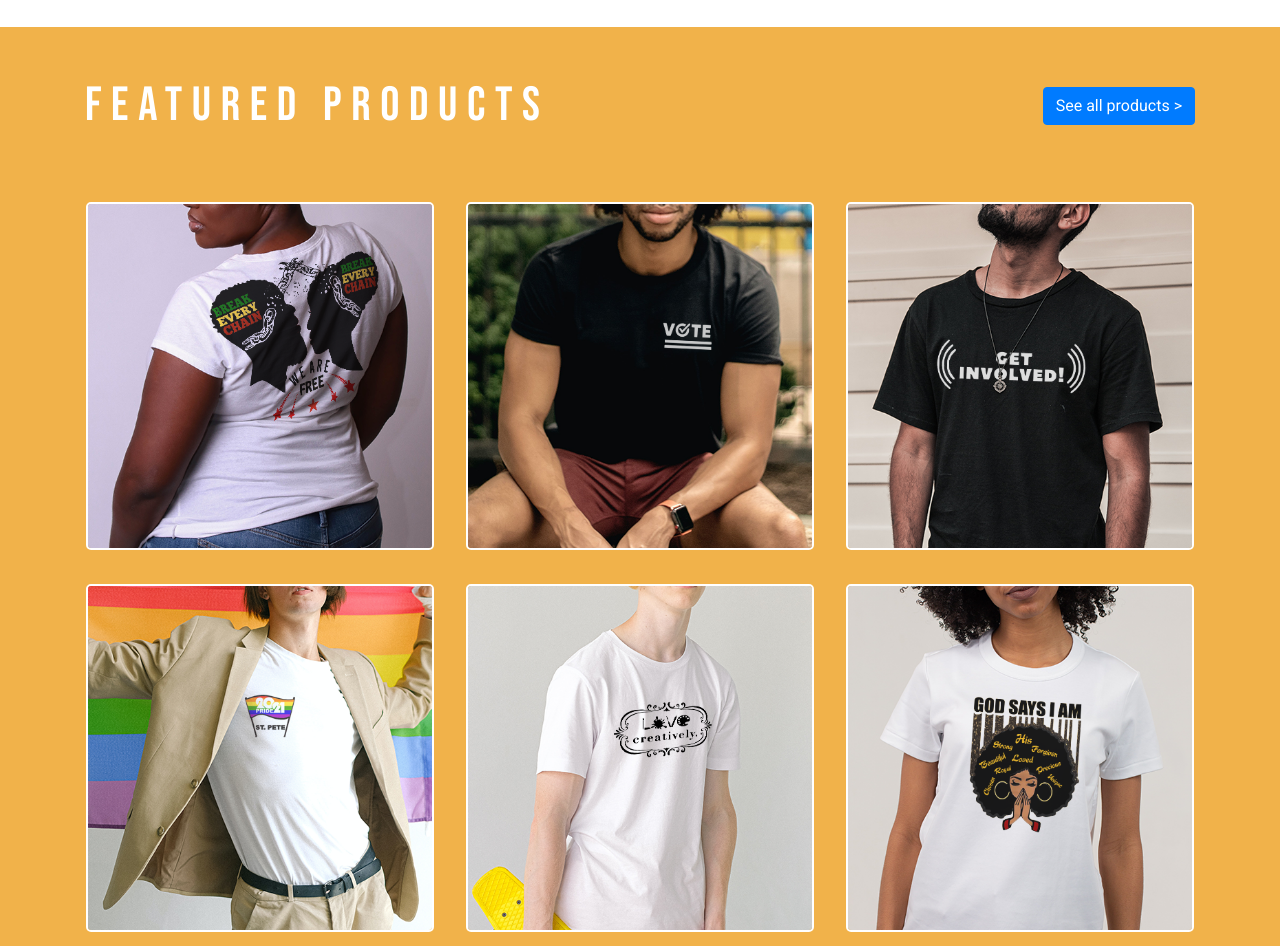
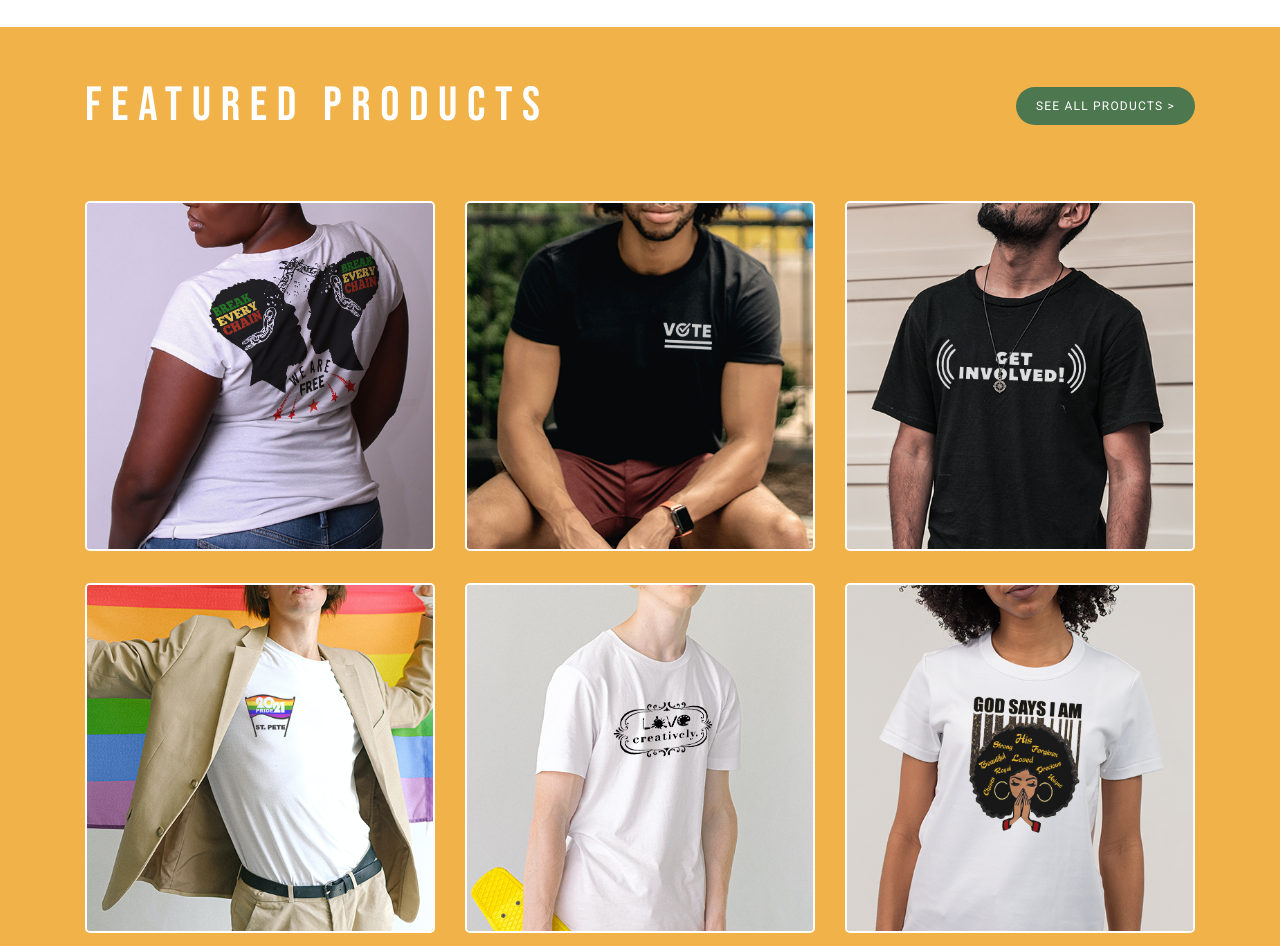
Before and after one commit to rscole87/ssprintsplus_website_bootstrap, a website: page index.html in a window 1280 px wide. Shown: the part 1076-2022 px from the top of the page. Drawn offline with nearby package versions, Linux system fonts and the light colour scheme.

Commit message:
resolve bootstrap button styling glitch and replace with custom style

```diff
--- a/css/_mixins.scss
+++ b/css/_mixins.scss
@@ -29,14 +29,20 @@
 }
 
 @mixin bttnStyle {
-  // text-transform: uppercase;
-  // max-height: 40px;
-  // font-size: 0.75em;
-  // font-weight: 400;
-  // color: $darkSecondary;
-  // transition-duration: 0.5s;
-  // padding: 10px 20px;
-  // min-width: 50px;
-  // border: none;
-  // background-color: white;
+  text-transform: uppercase;
+  font-size: 0.75em;
+  font-weight: 400;
+  letter-spacing: 0.1em;
+  color: $lightComplementary;
+  background-color: $mediumPrimary;
+  transition-duration: 0.5s;
+  padding: 10px 20px;
+  border-radius: 20px;
+
+  &:hover {
+    color: $lightComplementary;
+    background-color: $lightPrimary;
+    border-radius: 0px;
+    text-decoration: none;
+  }
 }
--- a/css/style.scss
+++ b/css/style.scss
@@ -52,6 +52,10 @@ nav {
 .heading-medium {
   @include heading();
   font-size: 3em;
+}
+
+.my-bttn {
+  @include bttnStyle();
 }
 
 #order-request-modal {
@@ -125,17 +129,7 @@ nav {
     color: $lightComplementary;
   }
 
-  button {
-    @include bttnStyle();
-  }
-
-  button:hover {
-    color: $lightComplementary;
-    background-color: $lightPrimary;
-  }
-
   #featured-products-div {
-
     .product-thumb {
       max-width: 100%;
       border-radius: 5px;
@@ -149,12 +143,11 @@ nav {
     }
   }
 
-  #feature-modal{
-    img{
+  #feature-modal {
+    img {
       width: 100%;
     }
   }
-
 }
 
 #capabilities-section {
@@ -262,7 +255,7 @@ nav {
   }
 }
 
-.contact-link{
+.contact-link {
   color: $lightPrimary;
 }
 
--- a/index.html
+++ b/index.html
@@ -171,7 +171,7 @@
 
           <div class="col-12 col-sm-6">
             <h1>Print and press with S&S today!</h1>
-            <a href="./about.html" type="button" class="btn btn-primary">About Us ></a>
+            <a href="./about.html" type="button" class="my-bttn">About Us ></a>
           </div>
         </div>
       </div>
@@ -182,37 +182,37 @@
         <div class="row">
           <div class="heading-div col d-flex justify-content-between align-items-center">
             <h3 class="heading-medium">Featured Products</h3>
-            <a href="./products.html" type="button" class="btn btn-primary">See all products ></a>
+            <a href="./products.html" type="button" class="my-bttn">See all products ></a>
           </div>
         </div>
         <div id="featured-products-div" class="row">
           <div class="col-6 col-md-4 my-3">
-            <a type="button" class="btn p-0 product-thumb-link" data-toggle="modal" data-target="#feature-modal">
+            <a type="button" class="product-thumb-link" data-toggle="modal" data-target="#feature-modal">
               <img src="./images/feat-freedom.png" class="product-thumb" alt="" />
             </a>
           </div>
           <div class="col-6 col-md-4 my-3">
-            <a type="button" class="btn p-0 product-thumb-link" data-toggle="modal" data-target="#feature-modal">
+            <a type="button" class="product-thumb-link" data-toggle="modal" data-target="#feature-modal">
               <img src="./images/feat-vote.png" class="product-thumb" alt="" />
             </a>
           </div>
           <div class="col-6 col-md-4 my-3">
-            <a type="button" class="btn p-0 product-thumb-link" data-toggle="modal" data-target="#feature-modal">
+            <a type="button" class="product-thumb-link" data-toggle="modal" data-target="#feature-modal">
               <img src="./images/feat-involved.png" class="product-thumb" alt="" />
             </a>
           </div>
           <div class="col-6 col-md-4 my-3">
-            <a type="button" class="btn p-0 product-thumb-link" data-toggle="modal" data-target="#feature-modal">
+            <a type="button" class="product-thumb-link" data-toggle="modal" data-target="#feature-modal">
               <img src="./images/feat-pride.png" class="product-thumb" alt="" />
             </a>
           </div>
           <div class="col-6 col-md-4 my-3">
-            <a type="button" class="btn p-0 product-thumb-link" data-toggle="modal" data-target="#feature-modal">
+            <a type="button" class="product-thumb-link" data-toggle="modal" data-target="#feature-modal">
               <img src="./images/feat-love.png" class="product-thumb" alt="" />
             </a>
           </div>
           <div class="col-6 col-md-4 my-3">
-            <a type="button" class="btn p-0 product-thumb-link" data-toggle="modal" data-target="#feature-modal">
+            <a type="button" class="product-thumb-link" data-toggle="modal" data-target="#feature-modal">
               <img src="./images/feat-godsays.png" class="product-thumb" alt="" />
             </a>
           </div>
@@ -360,8 +360,12 @@
           <div class="col-8">
             <ul>
               <li class="footer-contact-info">S&S Prints-Plus, LLC</li>
-              <li class="footer-contact-info"><a href="mailto:ssprintsplus@gmail.com" class="contact-link" role="button"><i class="fa fa-envelope-o fa-lg"></i> ssprintsplus@gmail.com</a></li>
-              <li class="footer-contact-info bold-weight"><a href="tel:+18134197149" class="contact-link" role="button"><i class="fa fa-phone fa-lg"></i> (813) 419-7149</a></li>
+              <li class="footer-contact-info">
+                <a href="mailto:ssprintsplus@gmail.com" class="contact-link" role="button"><i class="fa fa-envelope-o fa-lg"></i> ssprintsplus@gmail.com</a>
+              </li>
+              <li class="footer-contact-info bold-weight">
+                <a href="tel:+18134197149" class="contact-link" role="button"><i class="fa fa-phone fa-lg"></i> (813) 419-7149</a>
+              </li>
               <li class="footer-contact-info">Sunday-Thursday</li>
               <li class="footer-contact-info">9:00 A.M. - 5:00 P.M.</li>
             </ul>
```
Also changed, not shown: css/style.css.
